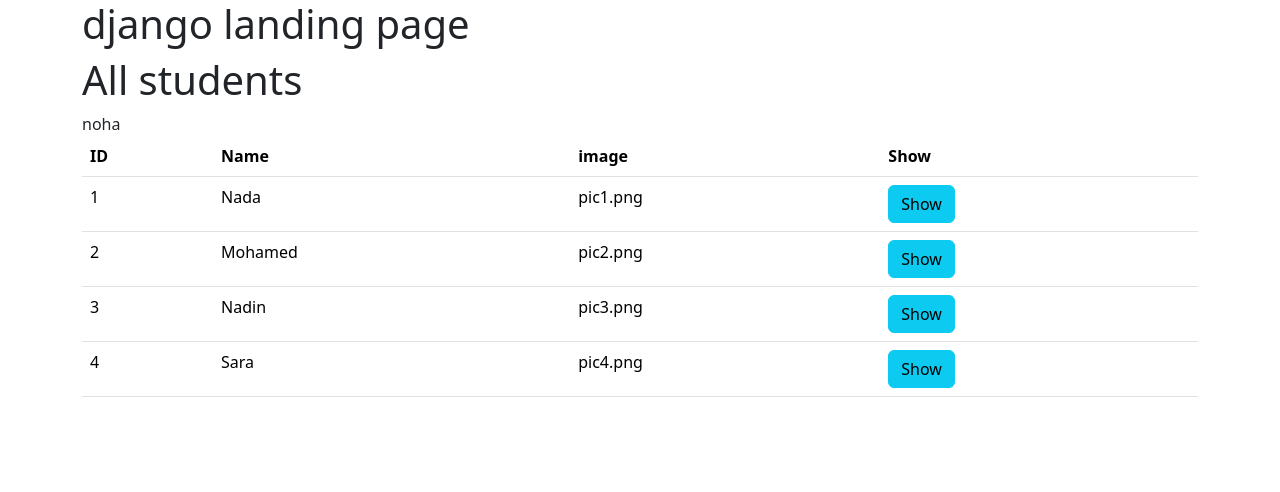
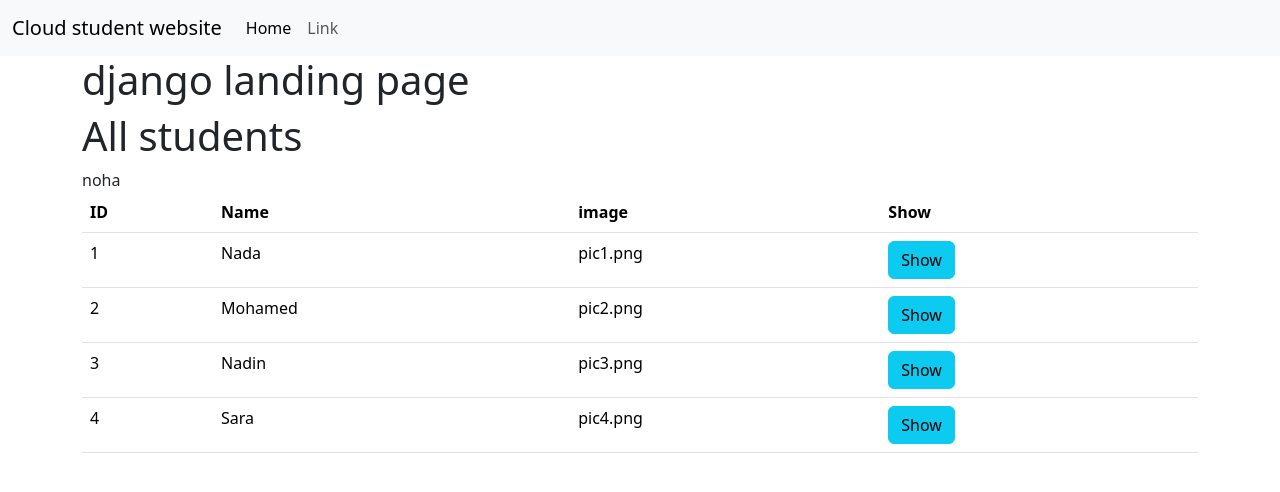
Before and after one commit to NohaAShehab/PTP44-CloudDeV-django, a Django app: page /students/land in a window 1280 px wide. Shown: the top 492 px of the page. Run offline with Django 5.2, Linux system fonts and the light colour scheme.

Commit message:
template inheritance

```diff
--- /dev/null
+++ b/cloud/students/templates/layouts/base.html
@@ -0,0 +1,41 @@
+<!DOCTYPE html>
+<html lang="en">
+<head>
+    <meta charset="UTF-8">
+    <title>Landing</title>
+    <link href="https://cdn.jsdelivr.net/npm/bootstrap@5.3.3/dist/css/bootstrap.min.css" rel="stylesheet" integrity="sha384-QWTKZyjpPEjISv5WaRU9OFeRpok6YctnYmDr5pNlyT2bRjXh0JMhjY6hW+ALEwIH" crossorigin="anonymous">
+
+</head>
+<body>
+<nav class="navbar navbar-expand-lg bg-body-tertiary">
+  <div class="container-fluid">
+    <a class="navbar-brand" href="#">Cloud student website</a>
+    <button class="navbar-toggler" type="button" data-bs-toggle="collapse" data-bs-target="#navbarSupportedContent" aria-controls="navbarSupportedContent" aria-expanded="false" aria-label="Toggle navigation">
+      <span class="navbar-toggler-icon"></span>
+    </button>
+    <div class="collapse navbar-collapse" id="navbarSupportedContent">
+      <ul class="navbar-nav me-auto mb-2 mb-lg-0">
+        <li class="nav-item">
+          <a class="nav-link active" aria-current="page" href="#">Home</a>
+        </li>
+        <li class="nav-item">
+          <a class="nav-link" href="#">Link</a>
+        </li>
+      </ul>
+
+    </div>
+  </div>
+</nav>
+<div class="container">
+  <div>
+  {% block 'content' %}
+  {% endblock %}
+
+  </div>
+
+
+
+</div>
+<script src="https://cdn.jsdelivr.net/npm/bootstrap@5.3.3/dist/js/bootstrap.bundle.min.js" integrity="sha384-YvpcrYf0tY3lHB60NNkmXc5s9fDVZLESaAA55NDzOxhy9GkcIdslK1eN7N6jIeHz" crossorigin="anonymous"></script>
+</body>
+</html>
--- a/cloud/students/templates/students/landing.html
+++ b/cloud/students/templates/students/landing.html
@@ -1,13 +1,6 @@
-<!DOCTYPE html>
-<html lang="en">
-<head>
-    <meta charset="UTF-8">
-    <title>Landing</title>
-    <link href="https://cdn.jsdelivr.net/npm/bootstrap@5.3.3/dist/css/bootstrap.min.css" rel="stylesheet" integrity="sha384-QWTKZyjpPEjISv5WaRU9OFeRpok6YctnYmDr5pNlyT2bRjXh0JMhjY6hW+ALEwIH" crossorigin="anonymous">
+{% extends 'layouts/base.html' %}
 
-</head>
-<body>
-<div class="container">
+{% block 'content' %}
     <h1> django landing page </h1>
 
     <h1> All students </h1>
@@ -37,11 +30,4 @@
 
 
 
-
-
-
-
-</div>
-<script src="https://cdn.jsdelivr.net/npm/bootstrap@5.3.3/dist/js/bootstrap.bundle.min.js" integrity="sha384-YvpcrYf0tY3lHB60NNkmXc5s9fDVZLESaAA55NDzOxhy9GkcIdslK1eN7N6jIeHz" crossorigin="anonymous"></script>
-</body>
-</html>
+{% endblock %}
--- a/cloud/students/views.py
+++ b/cloud/students/views.py
@@ -36,7 +36,10 @@
     filtered_students = list(filtered_students)
     print(filtered_students)
     if filtered_students:
-        return HttpResponse(filtered_students[0].values())
+        # return HttpResponse(filtered_students[0].values())
+        return render(request,
+                      'students/profile.html',
+                      context= {"student":filtered_students[0]})
     return HttpResponse("Student not found")
 
 
```
Also changed, not shown: cloud/students/templates/students/profile.html (added, +13 -0 lines).
